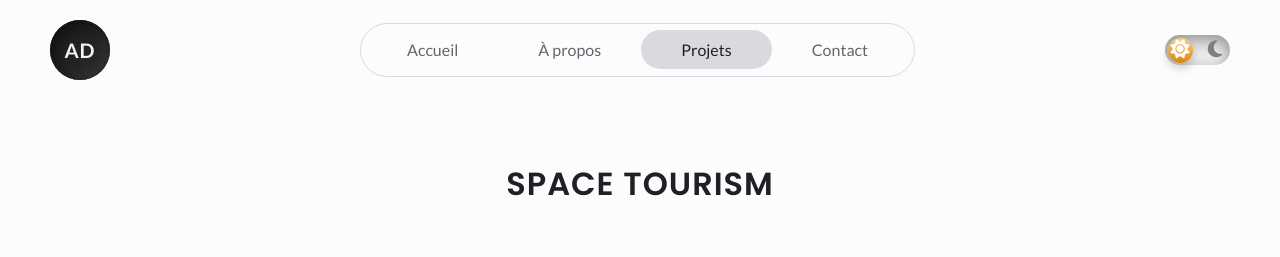
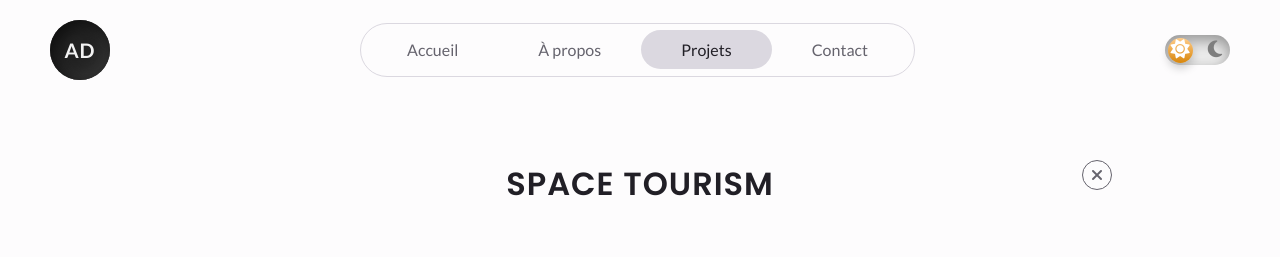
Before and after one commit to AlexDDevv/Portfolio-v3, a React (Vite) app: page /projects in a window 1280 px wide. Both pictures are taken after a click on the element 370 px from the left and 363 px from the top of the page. Shown: the top 257 px of the page. Built offline with nearby package versions, Linux system fonts and the light colour scheme.

Commit message:
Put the icon in top instead of bot and use a X instead of arrow

```diff
--- a/src/assets/sass/components/projects/_projectDetails.scss
+++ b/src/assets/sass/components/projects/_projectDetails.scss
@@ -92,7 +92,7 @@
     }
     .arrow-back {
         position: absolute;
-        bottom: 0;
+        top: 0;
         right: 0;
         height: 30px;
         width: 30px;
--- a/src/components/projects/ProjectDetails.jsx
+++ b/src/components/projects/ProjectDetails.jsx
@@ -34,8 +34,8 @@ export default function ProjectDetails({ img, title, presentation, objectif, tec
                     <a href={website} target='_blank' className='project-link'>Site</a>
                 </div>
                 <div className="arrow-back" onClick={onClick}>
-                    <span className="fa-solid fa-arrow-left" aria-hidden="true"></span>
-                    <span className="sr-only">Flèche de retour en arrière</span>
+                    <span className="fa-solid fa-xmark" aria-hidden="true"></span>
+                    <span className="sr-only">Croix pour fermer le détail du projet</span>
                 </div>
             </section>
         </motion.div>
```
